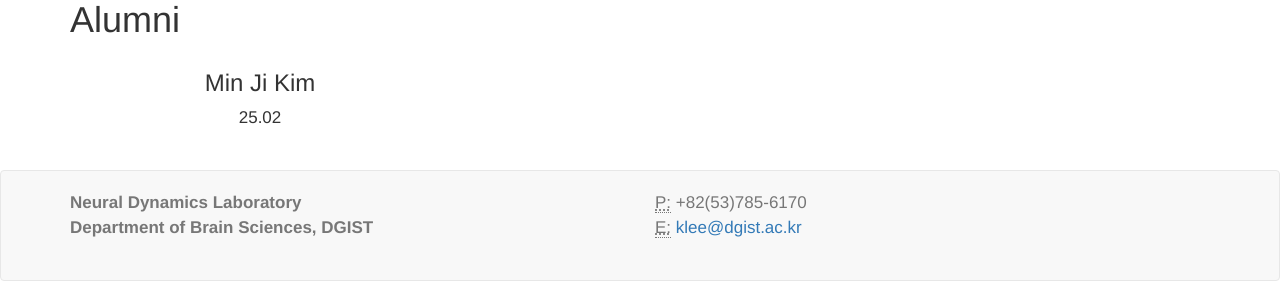
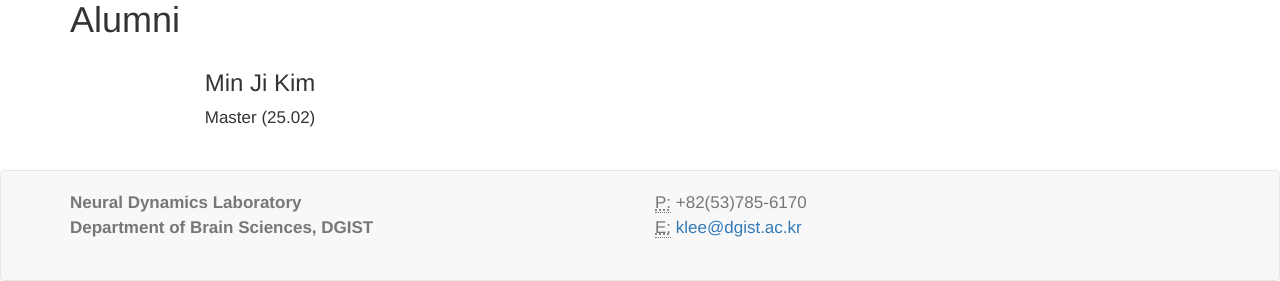
Before and after one commit to kleelab/kleelab.github.io, a Jekyll site: the page built from people.html, in a window 1280 px wide. Shown: the part 1091-1372 px from the top of the page. Built offline with Jekyll 4.4.1, drawn with Linux system fonts in a browser that asks for light colours; nearby versions of some CDN libraries; a style sheet for code colours, icons or effects is not loaded.

Commit message:
Update alumni.yml

```diff
--- a/_data/alumni.yml
+++ b/_data/alumni.yml
@@ -1,3 +1,3 @@
 ---
 - name: Min Ji Kim
-  role: 25.02
+  role: Master (25.02)
```
